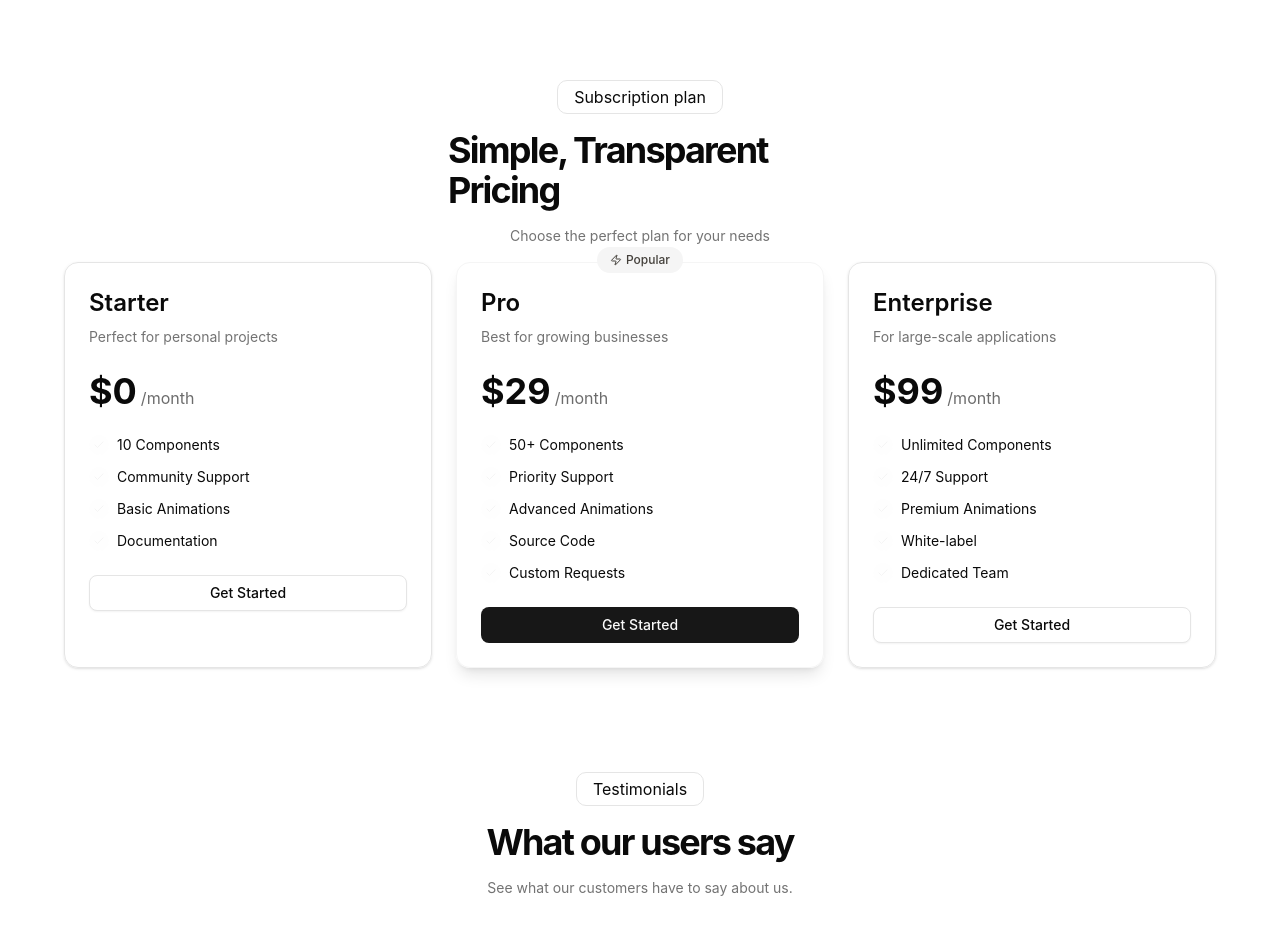
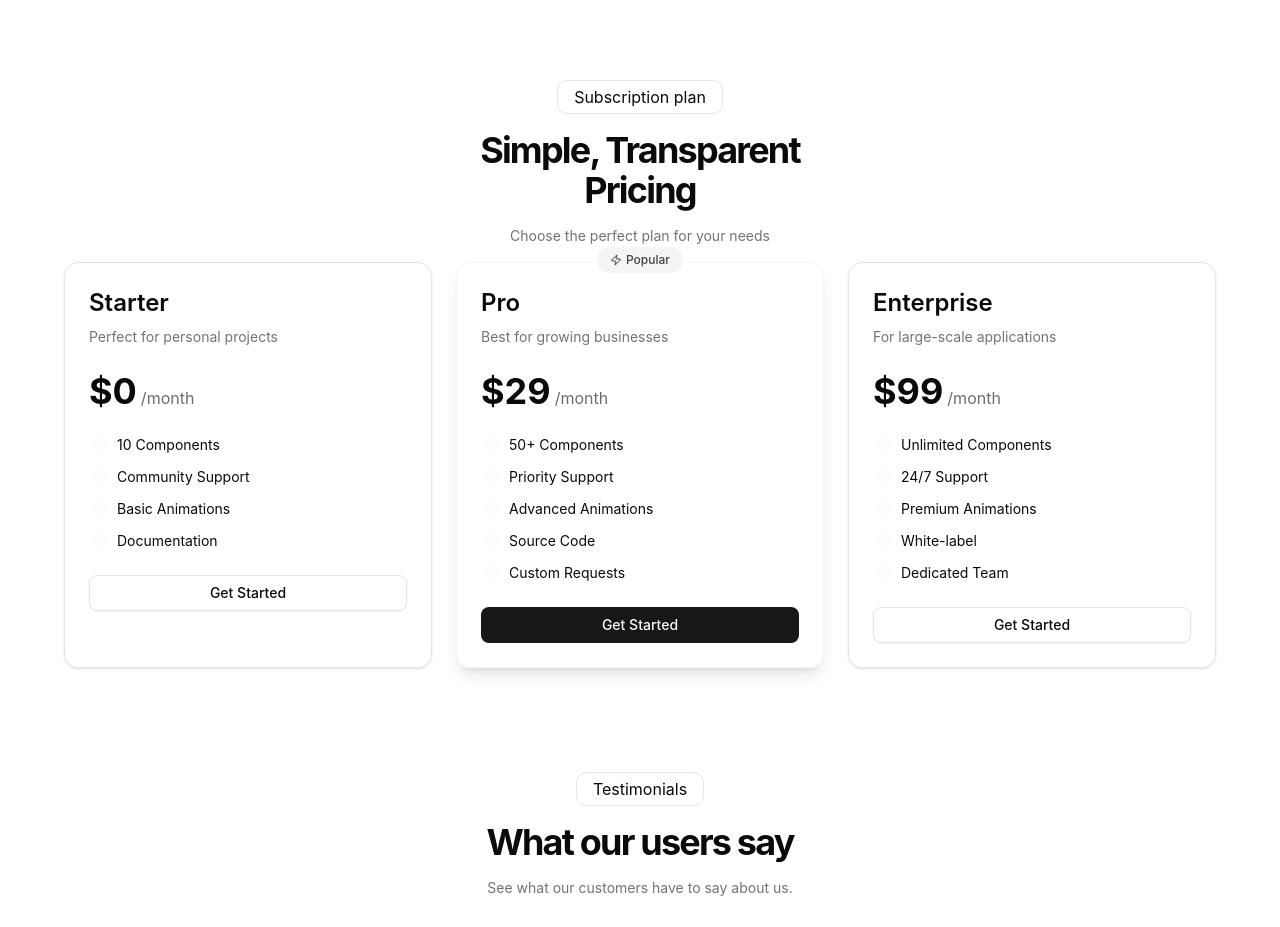
Before and after one commit to mahiavincent/tubeout, a Next.js app: page / in a window 1280 px wide. Shown: the part 1220-2147 px from the top of the page. Built offline with nearby package versions, Linux system fonts and the light colour scheme; grey boxes are pictures that could not be loaded.

Commit message:
Updated File

```diff
--- a/src/components/sections/pricing-section.tsx
+++ b/src/components/sections/pricing-section.tsx
@@ -75,7 +75,7 @@ export function PricingSection() {
           <div className="flex justify-center">
             <div className="rounded-lg border px-4 py-1">Subscription plan</div>
           </div>
-          <h2 className="font-bold text-3xl tracking-tighter lg:text-4xl">
+          <h2 className="font-bold text-center text-3xl tracking-tighter lg:text-4xl">
             Simple, Transparent Pricing
           </h2>
           <p className="text-center text-muted-foreground text-sm">
```
